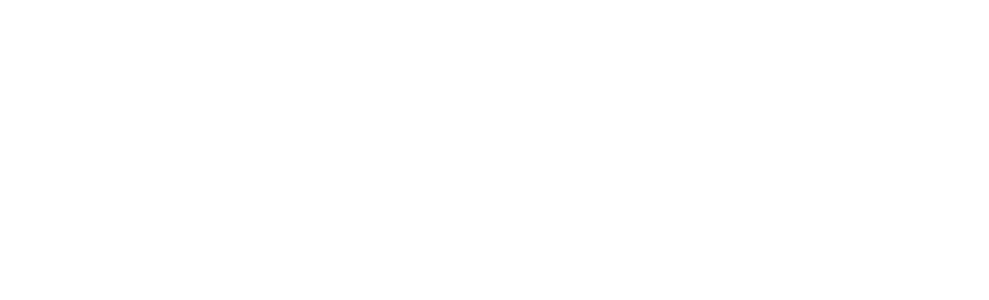
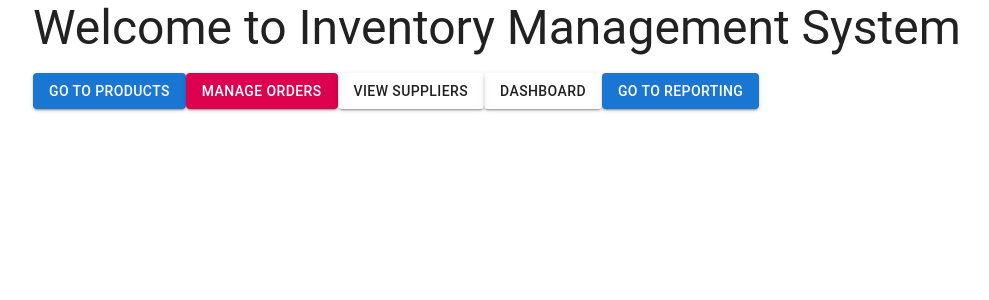
Before and after one commit to PraneethPolati/inv-manage-sys, a React (Create React App) app in the folder frontends/: page / in a window 1280 px wide. Shown: the top 300 px of the page, without its empty margins (31-1020 px from the left). Built offline with nearby package versions, Linux system fonts and the light colour scheme; sample sign-in values are in the browser's storage.

Commit message:
1 more commit

```diff
--- a/frontends/src/App.js
+++ b/frontends/src/App.js
@@ -27,7 +27,7 @@
 
 
            {/* Redirect to login if the user is not authenticated */}
-
+           <Route path="/" element={token ? <Home /> : <Navigate to="/login" />} />
 
 {/* Public Route for Login */}
 <Route path="/login" element={token ? <Navigate to="/" /> : <Login />} />
```
